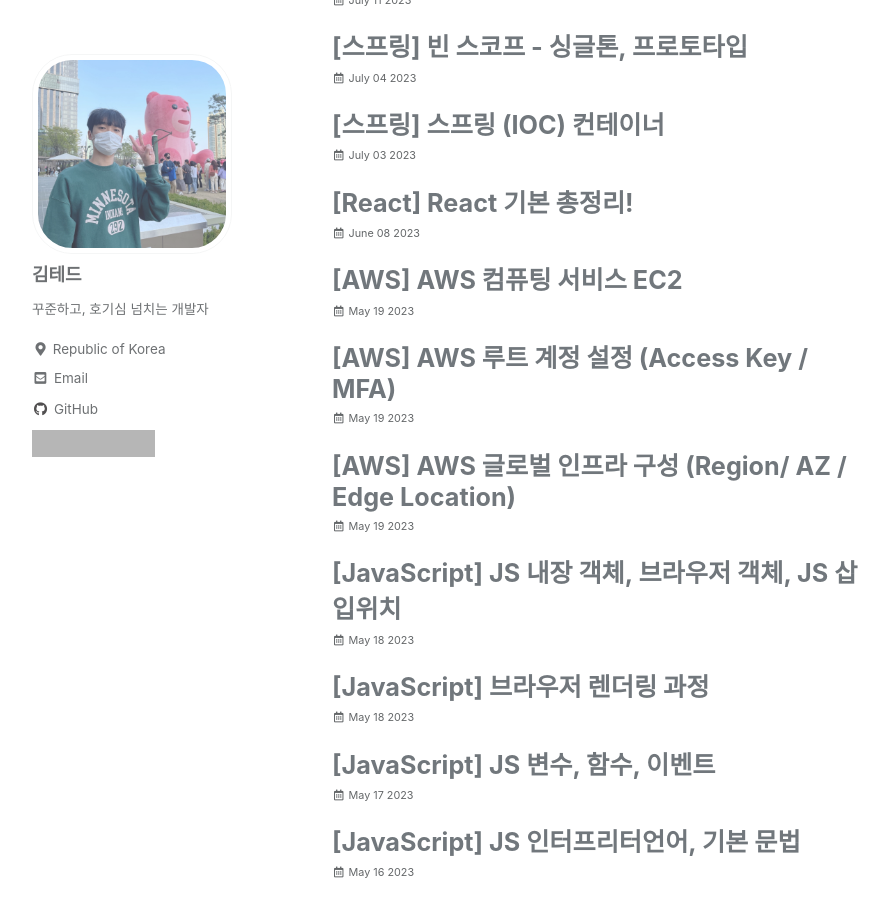
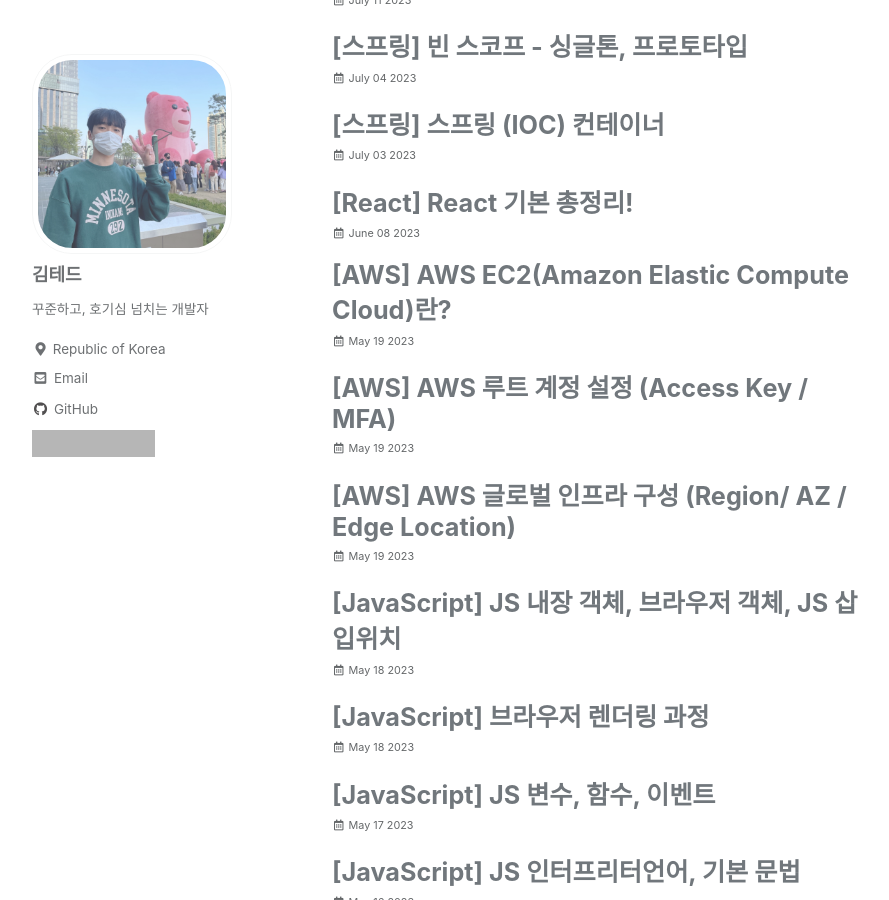
Before and after one commit to idkim97/idkim97.github.io, a Jekyll site: the page built from _pages/tag-archive.md, in a window 1280 px wide and 900 px high, scrolled down 14306 px. Shown: the whole window, without its empty margins (238-1127 px from the left). Built offline with Jekyll 4.4.1, drawn with Linux system fonts in a browser that asks for light colours; cached includes are drawn as plain includes; some web fonts are replaced; some of the changed text lies outside the part shown; grey boxes are pictures that could not be loaded.

Commit message:
aws 포스팅 수정

```diff
--- a/_posts/2023-05-19-AWS 컴퓨팅 서비스 EC2.md
+++ b/_posts/2023-05-19-AWS 컴퓨팅 서비스 EC2.md
@@ -1,6 +1,6 @@
 ---
-permalink: /2023-05-19-AWS 컴퓨팅 서비스 EC2/
-title: "[AWS] AWS 컴퓨팅 서비스 EC2"
+permalink: /aws-ec2-computing/
+title: "[AWS] AWS EC2(Amazon Elastic Compute Cloud)란?"
 date: 2023-05-19 14:00:00
 toc: true
 toc_sticky: true
@@ -28,9 +28,11 @@
 실제 컴퓨터는 OS세팅, SW설치, 하드웨어 설치, 초기비용 등 여러가지 준비해야 할 것들이 많지만 EC2는 이런 모든 세팅을 편리하게 도와주기 때문에 굉장히 편리하다.
 
 
-<br><br><br>
+<br><br>
 
-### 📌EC2 특징 요약
+### 📌 EC2 특징 요약
+<hr>
+
 EC2의 특징을 요약 정리하자면 다음과 같다.
 
 - 컴퓨팅 요구사항의 변화에 따라 컴퓨팅 파워를 조정할 수 있다.
@@ -44,11 +46,14 @@
 - 여러 다른 AWS 서비스와의 유기적인 연동이 가능하다.
 
 
-<br><br><br><br>
+<br><br><br><br><br><br>
 
 ## ✅ EC2의 구성요소
 
-### 📌인스턴스
+<br><br>
+
+### 📌 인스턴스
+<hr>
 
 AWS 클라우드에서 사용하는 **가상 컴퓨터** 라고 이해하면 된다.
 
@@ -57,10 +62,13 @@
 내가 어떤 용도로 EC2를 사용하고자 하는지에 따라 적합한 인스턴스를 선택하면 된다. 이를 인스턴스 유형(타입) 이라고 한다.
 
 
-<br><br><Br>
 
-### 📌인스턴스 유형
-<p align="left">
+<br><br>
+
+### 📌 인스턴스 유형
+<hr>
+
+<p align="center">
 <img src="https://github.com/idkim97/idkim97.github.io/blob/master/img/ec25.png?raw=true">
 </p>
 
@@ -69,32 +77,36 @@
 
 예를들어 CPU에 힘을 실어 연산능력이 좋은 서버를 만든다던지, 메모리 위주에 힘을 실어 저장소로서 기능을 구성한다던지, 그래픽 카드에 힘을 실어 게임을 돌린다던지 등 다양하게 구성이 가능하다.
 
-<Br>
 
-**인스턴스 읽는법**
-<p align="left">
+<br><br>
+
+### 📌 인스턴스 명명규칙
+<hr>
+
+<p align="center">
 <img src="https://github.com/idkim97/idkim97.github.io/blob/master/img/ec22.png?raw=true">
 </p>
 
-<br>
-
 인스턴스 타입이 어떤게 있고 사이즈는 뭐가 있고를 전부다 외울 필요는 없다. 다만 위 사진 처럼 인스턴스가 주어졌을 때 무슨무슨 의미인지만 알면 된다.
 
-- 인스턴스 타입 : 사용 목적 ( 서버용, 머신러닝용, 게임용 )에 따라 이름을 구분지어 사용한다.
+- **인스턴스 타입** : 사용 목적 ( 서버용, 머신러닝용, 게임용 )에 따라 이름을 구분지어 사용한다.
 
-- 세대 : 1세대, 2세대 ... 숫자가 높을 수록 최신 버전이라고 보면 된다.
+- **세대** : 1세대, 2세대 ... 숫자가 높을 수록 최신 버전이라고 보면 된다.
 
-- 접두사 : a는 amd기반의 CPU 프로세서를 사용한다는 의미이다.
+- **접두사** : a는 amd기반의 CPU 프로세서를 사용한다는 의미이다.
 
-- 사이즈 : nano, micro, small, medium, large, xlarge, 2xlarge 로 구성되고 사이즈가 클수록 더 많은 메모리, 더 많은 CPU, 더 많은 네트워크 대역폭을 가질 수 있다. <p align="left">
+- **사이즈** : nano, micro, small, medium, large, xlarge, 2xlarge 로 구성되고 사이즈가 클수록 더 많은 메모리, 더 많은 CPU, 더 많은 네트워크 대역폭을 가질 수 있다.
+
+<p align="left">
 <img src="https://github.com/idkim97/idkim97.github.io/blob/master/img/ec23.png?raw=true"> </p>
 
 
-<Br><br><br>
+<br><br>
 
-### 📌AMI ( Amazon Machine Image )
+### 📌 AMI ( Amazon Machine Image )
+<hr>
 
-<p align="left">
+<p align="center">
 <img src="https://github.com/idkim97/idkim97.github.io/blob/master/img/ec26.png?raw=true">
 </p>
 
@@ -102,13 +114,16 @@
 
 EC2를 실행하기 위해서는 CPU 프로세서 타입이라던지 저장공간 용량은 몇인지, 32비트인지 64비트인지, OS는 윈도우인지 리눅스인지, 소프트웨어는 어떤게 설치되었는지 등의 정보가 필요한데 이러한 세팅정보를 템플릿단위로 저장한 것을 AMI라고 한다.
 
-<p align="left">
+<br>
+
+<p align="center">
 <img src="https://github.com/idkim97/idkim97.github.io/blob/master/img/ec24.png?raw=true">
 </p>
 
-<br><Br><br>
+<br><br>
 
-### 📌기타 구성요소
+### 📌 기타 구성요소
+<hr>
 
 - **키 페어(선택)** : 인스턴스 로그인 정보를 보호한다. (AWS는 공개키를 저장하고, 사용자는 개인키를 안전한 장소에 보관하는 방식)
 
@@ -125,10 +140,10 @@
 - **네트워크 설정** : VPC, subnet, 보안그룹 등
 
 
-<br><br><Br>
+<br><br>
 
-### 📌EC2 인스턴스 스토어
-<Br>
+### 📌 EC2 인스턴스 스토어
+<hr>
 
 <p align="left">
 <img src="https://github.com/idkim97/idkim97.github.io/blob/master/img/ec28.png?raw=true">
@@ -147,16 +162,18 @@
 
 때문에 중요한 장기 데이터는 인스턴스 스토어에 저장하지 않는것이 좋다.
 
-<br><Br><br>
 
-### 📌EC2 인스턴스 생명주기
+<br><br>
 
-Amazon EC2 인스턴스는 시작한 순간부터 종료될 때까지 다양한 상태로 전환된다.
-아래 그림은 인스턴스 상태 간 전환을 나타낸다.
+### 📌 EC2 인스턴스 생명주기
+<hr>
 
- <p align="left">
+Amazon EC2 인스턴스는 시작한 순간부터 종료될 때까지 다양한 상태로 전환된다. 아래 그림은 인스턴스 상태 간 전환을 나타낸다.
+
+ <p align="center">
 <img src="https://github.com/idkim97/idkim97.github.io/blob/master/img/ec21.png?raw=true">
 </p>
+
 
 
 | 인스턴스 상태 | 설명 |	인스턴스 사용 요금|
```
Also changed, not shown: _posts/2023-05-22-AWS 스토리지 서비스 - S3 ( Simple Storage Service ).md (+11 -6 lines).
